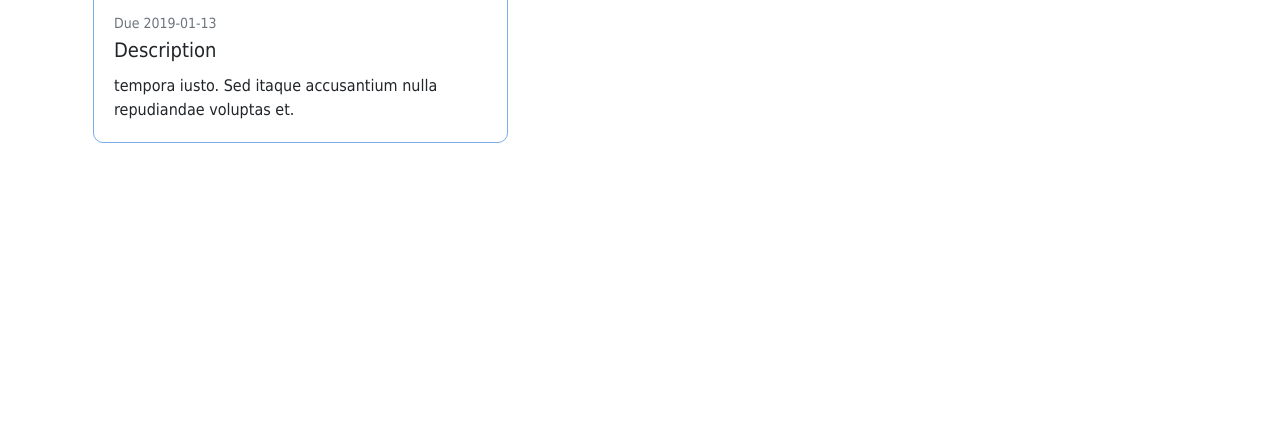
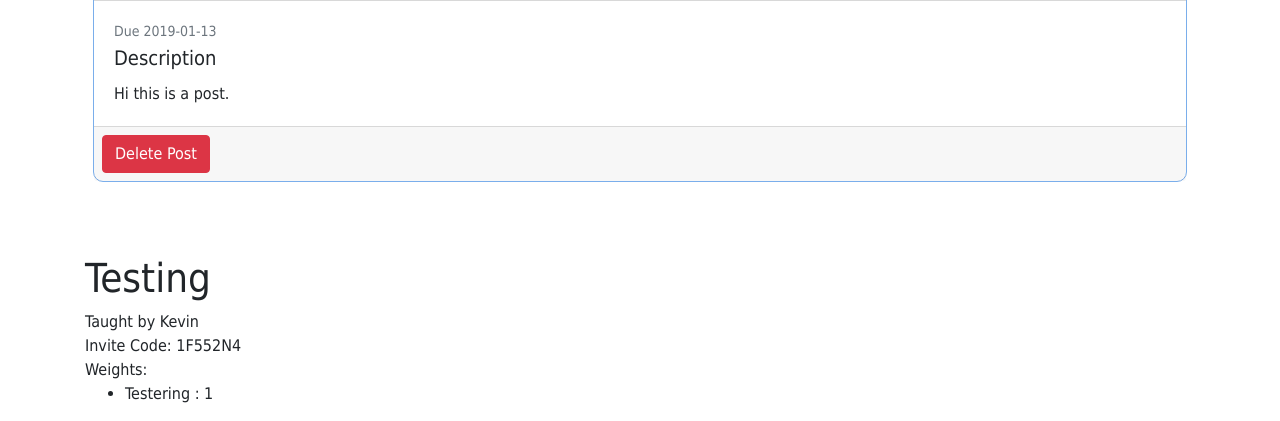
Before and after one commit to angelatom/illegalSkillsException, a Flask app: page /class/1 in a window 1280 px wide. Shown: the part 733-1154 px from the top of the page. Run offline with Flask 2, Linux system fonts and the light colour scheme; a user stored in the database is signed in; data comes from the database, SQL or seed files in the repository; parts of the project's set-up code (start-up, migrations or seed data) failed here and were passed over; some libraries are stand-ins or nearby versions.

Commit message:
updated dev

```diff
--- a/doc/devlog.txt
+++ b/doc/devlog.txt
@@ -247,4 +247,10 @@ angelaT -- 2019-01-15 18:29
 linK -- 2019-01-15 9:39
 --------------------------------------------------------------
 - Added simple text editor
+
+aaronL -- 2019-01-15 21:34
+--------------------------------------------------------------
+- learned and used flexbox to make elements in class.html
+  responsive. Added dropdown to view submissions, and made
+  appropriate posts depending if you're a student or a teacher
 ==============================================================
--- a/templates/class.html
+++ b/templates/class.html
@@ -87,66 +87,85 @@
             <div class="row mt-4 mr-2 ml-2">
                 <div class="col pl-0 pr-0">
                     <div class="card cardOut">
-                        <div class="card-header pt-1 pb-1 pl-2">
-                            <div class="row">
-                                <div class="col-sm-1 pr-0 text-center">
+                        <div class="card-header pt-1 pb-1 pl-2 pr-2">
+                            <!-- use flex -->
+                            <div class="d-flex flex-wrap-reverse">
+                                <div class="p-1 mr-1 order-1">
                                     <img id="dropMenu2" src="https://api.adorable.io/avatars/48/{{ session['email'] }}" alt="">
                                 </div>
-                                <div class="col-sm-9 pl-0">
-                                    <p class="mb-0 fam">You</p>
-                                    <p class="mb-0 text-secondary">{{ i[2] }}</p>
+                                <div class="d-flex flex-column justify-content-between order-2">
+                                    <div class="fam mt-auto">You</div>
+                                    <div class="text-secondary mb-auto">{{ i[2] }}</div>
                                 </div>
-                                <div class="col-sm-2 pr-0">
+                                <div class="p-1 ml-auto order-3">
                                     <button class="btn btn-primary classBtns">Grades</button>
+                                </div>
+                            </div>
+                        </div>
+                        <!-- post content -->
+                        <div class="card-body">
+                            <p class="card-title text-secondary mb-1" style="font-size: 14px;">Due {{ i[3] }}</p>
+                            <h5 class="card-title">Description</h5>
+                            <p class="card-text">{{ i[4] }}</p>
+                        </div>
+                        <div class="card-footer text-muted p-1">
+                            <div class="d-flex flex-wrap justify-content-between align-content-top">
+
+                                <!-- 1st flex item -->
+                                {% if i[5] == 1 and not isTeacher %} <!-- if student -->
+                                <div class="p-1">
+                                    <form action="/submitFile" method="POST" enctype="multipart/form-data" class="form-group m-0">
+                                        <input type="hidden" name="postID" value="{{i[0]}}">
+                                        <input type="file" name="file">
+
+                                        <!-- </div> -->
+                                        {% elif i[5] == 1 %} <!-- if teacher -->
+                                        <div class="p-1">
+                                            <div class="dropdown">
+                                                <button onclick="show({{ i[0] }})" class="btn btn-primary dropdown-toggle" type="submit" id="dropdownMenuButton" data-toggle="dropdown" aria-haspopup="true" aria-expanded="false" value="Upload">
+                                                    View Submissions
+                                                </button>
+                                                <div class="dropdown-menu" aria-labelledby="dropdownMenuButton">
+                                                    {% set uploads = getPostFiles(i[0]) %}
+                                                    {% if uploads|length == 0 %}
+                                                    <a class="dropdown-item disabled">No submissions yet</a>
+                                                    {% else %}
+                                                    {% for i in uploads %}
+                                                    <a class="dropdown-item" href="/viewFile/{{ i[0] }}" target="_blank"><b>{{ getName(i[1]) }}</b>: {{ i[2] }}</a>
+
+                                                    {% endfor %}
+                                                    {% endif %}
+                                                    <!-- <a class="dropdown-item" href="#">Action</a>
+                                                    <a class="dropdown-item" href="#">Another action</a>
+                                                    <a class="dropdown-item" href="#">Something else here</a> -->
+                                                </div>
+                                            </div>
+                                        </div>
+                                        {% endif %}
+
+                                        <!-- 2nd flex item -->
+                                        {% if isTeacher %}
+                                        {% set url = "/deletepost/" + i[0]|string %}
+                                        <div class="p-1">
+                                            <a href="{{ url }}">
+                                                <button class="btn btn-danger">Delete Post</button>
+                                            </a>
+                                        </div>
+                                        {% else %}
+
+                                    </form>
+                                </div>
+                                {% endif %}
+                            </div>
+                        </div>
+                    </div>
                 </div>
 
             </div>
-                        </div>
-                        <div class="card-body">
-                            <p class="card-title text-secondary mb-1" style="font-size: 14px;">Due {{ i[3] }}</p>
-                            <h5 class="card-title">Description</h5>
-                            <p class="card-text"> tempora iusto. Sed itaque accusantium nulla repudiandae voluptas et.</p>
-                        </div>
-                    </div>
-                </div>
-<<<<<<< HEAD
-                <div class="card-body">
-                    <h6 class="card-title text-secondary">Due {{ i[3] }}</h6>
-                    <h5 class="card title">Description</h5>
-=======
-                <!-- remove -->
-                <!-- <div class="card-body">
->>>>>>> e75c4627091ac5db35f863b8843f764198b15650
-                    <p class="card-text">
-                        {{i[4]}}<br>
-                        Due: {{i[3]}} <br>
-                        {% if isTeacher %}
-                        {% set url = "/deletepost/" + i[0]|string %}
-                        <a href={{url}}> Delete Post </a>
-                        {% endif %}
-                        {% if i[5] == 1 and not isTeacher %}
-                        <form action = "/submitFile" method = "POST" enctype="multipart/form-data">
-                            <input type="hidden" name="postID" value="{{i[0]}}">
-                            <input type="file" name="file">
-                            <input type="submit" value="Upload">
-                        </form>
-                        {% elif i[5] == 1 %}<br>
-                        <button onclick="show({{i[0]}})">View Submissions</button>
-                        <div id="{{i[0]}}" style="display:none;">
-                            {% set uploads = getPostFiles(i[0]) %}
-                            {% if uploads|length == 0 %}
-                            No submissions yet.
-                            {% else %}
-                            {% for i in uploads %}
-                            {{getName(i[1])}} Submitted: {{i[2]}} <a href="/viewFile/{{i[0]}}">View File</a>
             {% endfor %}
-                            {% endif %}
-                        </div>
-                        {% endif %} -->
-                        <!-- remove -->
-                    </div>
-                {% endfor %}
-                {% else %}
+            {% else %} <!-- if student -->
+
+            <!-- if no posts -->
             {% if posts|length == 0 %}
             <div class="row mt-4">
                 <div class="col mt-3 mr-4 ml-4">
@@ -154,8 +173,73 @@
                 </div>
             </div>
             {% endif %}
+
+            <!-- else show posts -->
+            {% for i in posts %}
+            <div class="row mt-4 mr-2 ml-2">
+                <div class="col pl-0 pr-0">
+                    <div class="card cardOut">
+                        <div class="card-header pt-1 pb-1 pl-2 pr-2">
+                            <!-- use flex -->
+                            <div class="d-flex flex-wrap-reverse">
+                                <div class="p-1 mr-1 order-1">
+                                    <img id="dropMenu2" src="https://api.adorable.io/avatars/48/{{ session['email'] }}" alt="">
+                                </div>
+                                <div class="d-flex flex-column justify-content-between order-2">
+                                    <div class="fam mt-auto">You</div>
+                                    <div class="text-secondary mb-auto">{{ i[2] }}</div>
+                                </div>
+                                <div class="p-1 ml-auto order-3">
+                                    <button class="btn btn-primary classBtns">Grades</button>
+                                </div>
+                            </div>
+
+                        </div>
+                        <div class="card-body">
+                            <p class="card-title text-secondary mb-1" style="font-size: 14px;">Due {{ i[3] }}</p>
+                            <h5 class="card-title">Description</h5>
+                            <p class="card-text">{{ i[4] }}</p>
+                        </div>
+                        <div class="card-footer text-muted p-1">
+                            <div class="d-flex justify-content-between flex-wrap">
+
+                                <!-- 1st flex item -->
+                                {% if i[5] == 1 and not isTeacher %} <!-- if student -->
+                                <div class="p-1 mt-auto mb-auto">
+                                    <form action="/submitFile" method="POST" enctype="multipart/form-data" class="form-group m-0">
+                                        <input type="hidden" name="postID" value="{{i[0]}}">
+                                        <input type="file" name="file">
+                                    </div>
+                                    <div class="p-1">
+                                        <button class="btn btn-success" type="submit" value="Upload">Upload</button>
+                                    </div>
+                                    {% elif i[5] == 1 %} <!-- if teacher -->
+                                    <div class="p-1">
+                                        <button onclick="show({{ i[0] }})"class="btn btn-primary" type="submit" value="Upload">View Submissions</button>
+                                    </div>
+                                    {% endif %}
+
+                                    <!-- 2nd flex item -->
+                                    {% if isTeacher %}
+                                    {% set url = "/deletepost/" + i[0]|string %}
+                                    <div class="p-1">
+                                        <a href="{{ url }}">
+                                            <button class="btn btn-danger">Delete Post</button>
+                                        </a>
+                                    </div>
+                                    {% endif %}
+                                </form>
+                            </div>
+                        </div>
+                    </div>
+                </div>
+            </div>
+        </div>
+        {% endfor %}
         {% endif %}
     </div>
+    <!-- end of post panel -->
+
     <!-- roster panel -->
     <div class="tab-pane fade" id="roster" role="tabpanel" aria-labelledby="roster-tab">
         <div class="row mr-1 ml-1">
```
Lines whose indentation alone changed are shown as unchanged.
